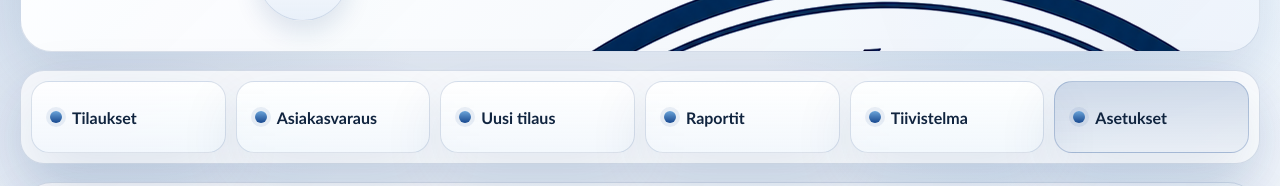
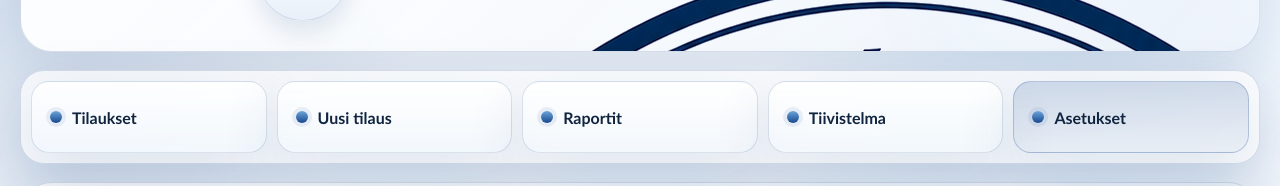
Before and after one commit to hakkinenjoonas-ctrl/tilausjarjestelma, a Next.js app: page /asetukset in a window 1280 px wide. Shown: the part 122-308 px from the top of the page. Built offline with nearby package versions, Linux system fonts and the light colour scheme; no server answers; the database is empty.

Commit message:
Remove customer booking tab from admin navigation

```diff
--- a/app/globals.css
+++ b/app/globals.css
@@ -288,7 +288,7 @@ a {
 
 .main-nav {
   display: grid;
-  grid-template-columns: repeat(6, minmax(0, 1fr));
+  grid-template-columns: repeat(5, minmax(0, 1fr));
   gap: 10px;
   padding: 10px;
   border-radius: 24px;
--- a/components/app-header.tsx
+++ b/components/app-header.tsx
@@ -8,7 +8,6 @@ import { BrandMark } from "@/components/brand-mark";
 
 const adminNavItems = [
   { href: "/tilaukset", label: "Tilaukset" },
-  { href: "/varaa", label: "Asiakasvaraus" },
   { href: "/uusi-tilaus", label: "Uusi tilaus" },
   { href: "/raportit", label: "Raportit" },
   { href: "/tiivistelma", label: "Tiivistelma" },
```
